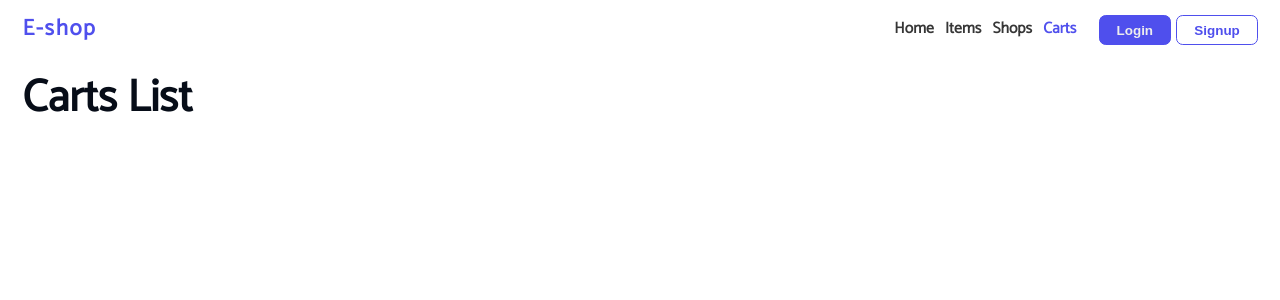
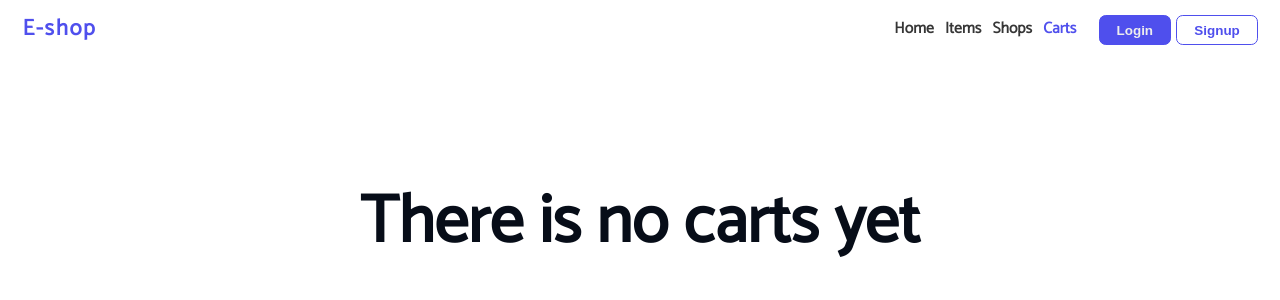
Before and after one commit to seif-baazouzi/eshop-webapp, a Nuxt app: page /carts in a window 1280 px wide. Shown: the top 300 px of the page. Built offline with nearby package versions, Linux system fonts and the light colour scheme.

Commit message:
show message when there is no carts

```diff
--- a/pages/carts.vue
+++ b/pages/carts.vue
@@ -1,7 +1,7 @@
 <template>
   <div>
     <NavBar />
-    <div class="container">
+    <div class="container" v-if="Object.keys(shopsCarts).length !== 0">
       <h1>Carts List</h1>
         <CartList
           v-for="(items, shopName) in shopsCarts"
@@ -9,6 +9,10 @@
           :items="items"
           :shopName="shopName"
         />
+    </div>
+
+    <div class="message-container" v-else>
+      <h1>There is no carts yet</h1>
     </div>
   </div>
 </template>
```
